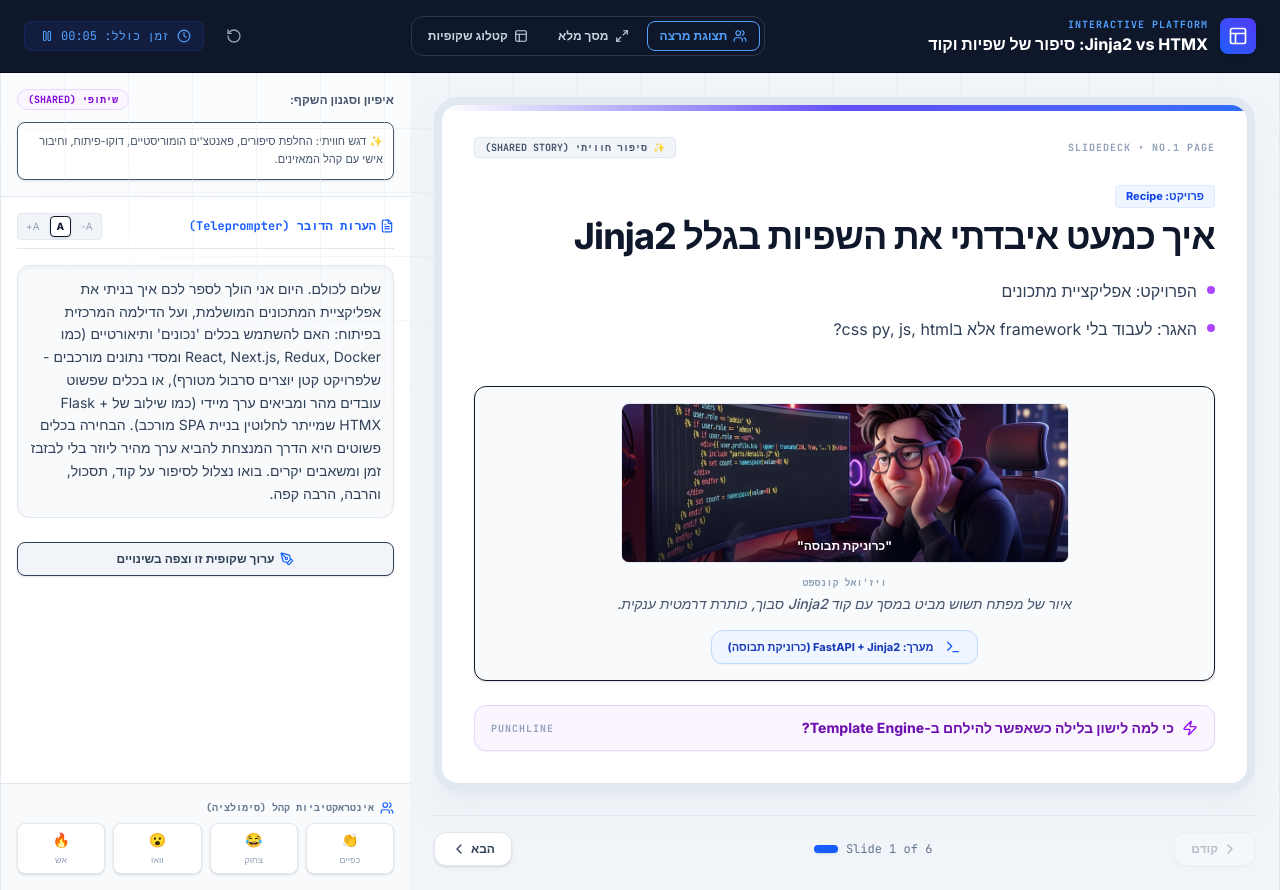
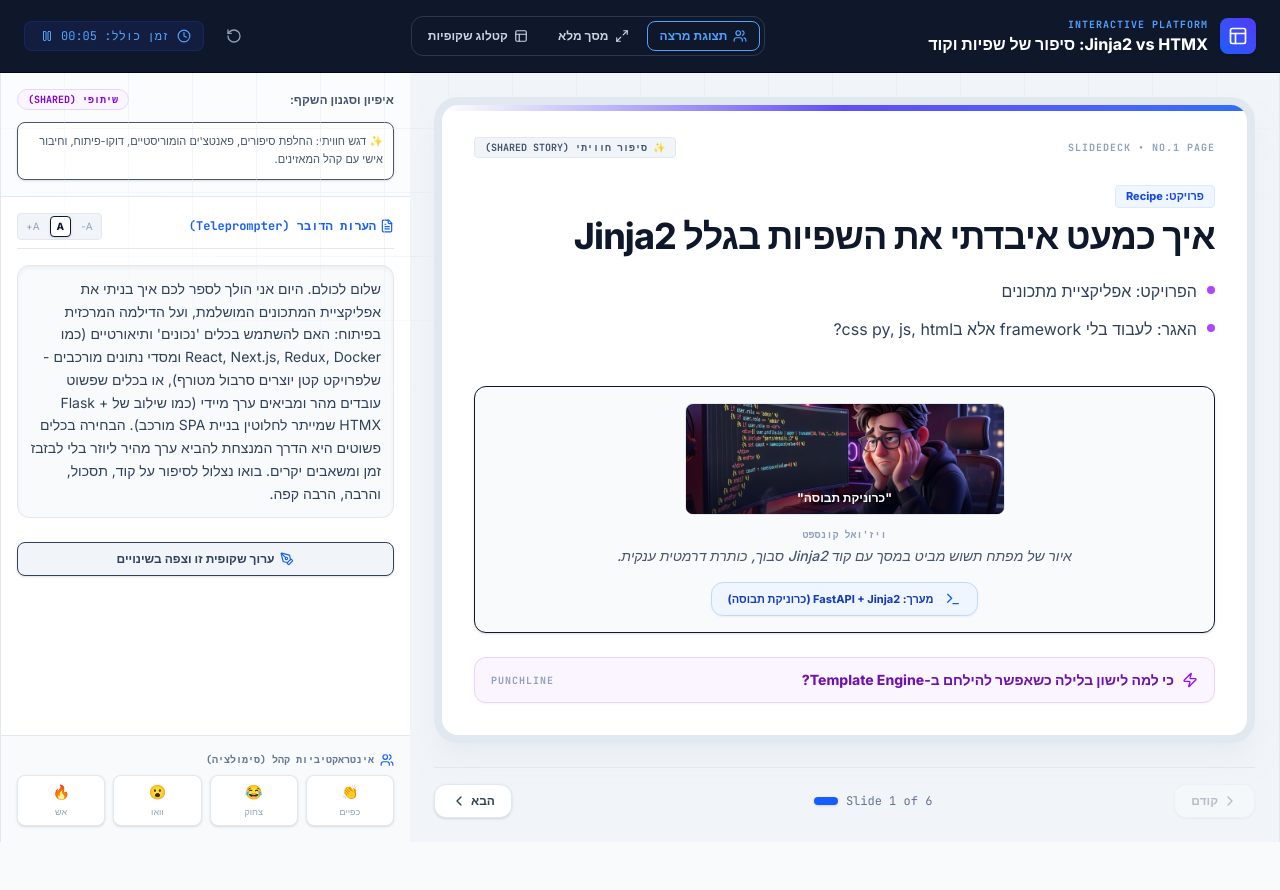
Before and after one commit to David-Beninson/recipe_presentation, a React (Vite) app: page / in a window 1280 px wide. After the commit the page ends 842 px from the top, so only its background shows below. Built offline with nearby package versions, Linux system fonts and the light colour scheme.

Commit message:
fix size img

```diff
--- a/src/App.tsx
+++ b/src/App.tsx
@@ -1,7 +1,7 @@
 import React, { useState, useEffect, useRef } from "react";
 import { initialSlides } from "./slidesData";
 import { SlideData, SlidePersona } from "./types";
-import exhaustedDeveloperJinja from "../assets/exhausted_developer_jinja.png";
+import exhaustedDeveloperJinja from "../assets/exhausted_developer_jinja.jpg";
 import {
   JinjaTemplateSandbox,
   AIChefSandbox,
@@ -672,7 +672,7 @@
         <div className="pt-4 mt-2">
           {slide.number === 1 && (
             <div className="bg-slate-50 p-4 rounded-xl border border-slate-250 text-center shadow-sm flex flex-col items-center">
-              <div className="relative w-full max-w-md h-40 mb-3 rounded-lg overflow-hidden border border-slate-200">
+              <div className="relative w-full max-w-xs h-28 mb-3 rounded-lg overflow-hidden border border-slate-200">
                 <img src={exhaustedDeveloperJinja} alt="Exhausted developer looking at spaghetti code" className="w-full h-full object-cover" />
                 <div className="absolute inset-0 bg-gradient-to-t from-slate-950/70 via-transparent to-transparent flex items-end p-2 justify-center">
                   <span className="text-white text-xs font-bold font-sans drop-shadow-md">"כרוניקת תבוסה"</span>
```
Also changed, not shown: assets/exhausted_developer_jinja.jpg (added), assets/exhausted_developer_jinja.png (deleted).
